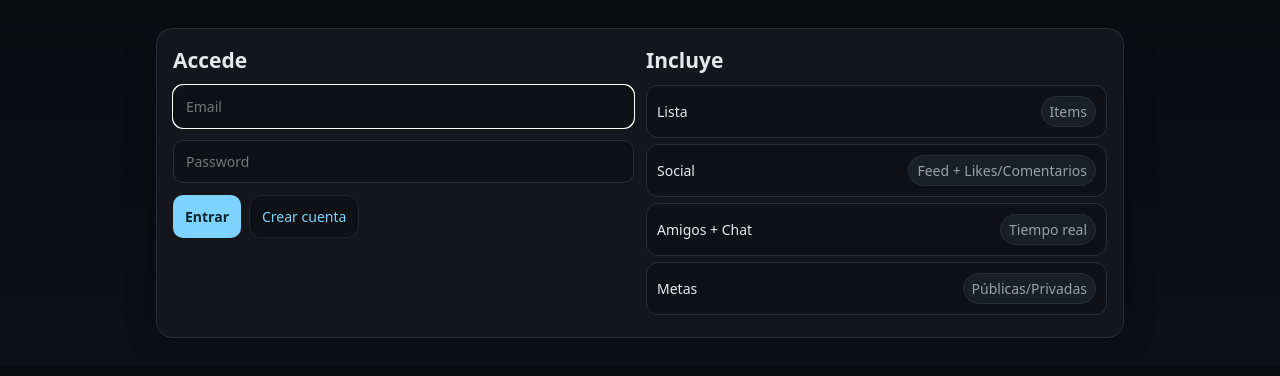
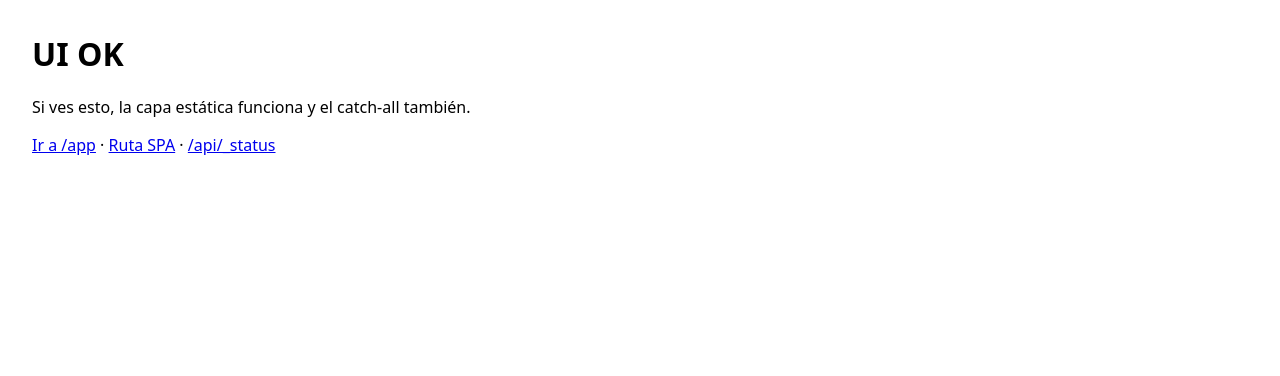
Before and after one commit to JoseVicente1988/Web, a website: page public/ui/index.html in a window 1280 px wide. Drawn offline with Linux system fonts and the light colour scheme.

Commit message:
Refactor index.html for UI updates

```diff
--- a/public/ui/index.html
+++ b/public/ui/index.html
@@ -1,100 +1,14 @@
 <!doctype html>
-<html lang="es">
+<html>
   <head>
     <meta charset="utf-8" />
-    <title>GroFriends — Login</title>
-    <meta name="viewport" content="width=device-width,initial-scale=1" />
-    <style>
-      :root{--bg:#0b0c10;--card:#14161b;--ink:#e8e8ea;--muted:#9aa0a6;--acc:#7dd3fc;--acc2:#a78bfa;--ok:#86efac;--err:#fca5a5;--chip:#0f1116;}
-      *{box-sizing:border-box}
-      body{margin:0;background:linear-gradient(180deg,var(--bg) 0%,#0d1016 100%);color:var(--ink);font:14px/1.5 system-ui,Segoe UI,Roboto}
-      a{color:var(--acc);text-decoration:none}
-      input,button,textarea,select{font:inherit}
-      .app{max-width:1000px;margin:28px auto;padding:0 16px}
-      .card{background:var(--card);border:1px solid #2a2e36;border-radius:16px;padding:16px;box-shadow:0 6px 30px rgba(0,0,0,.25)}
-      .grid{display:grid;gap:12px}
-      .cols-2{grid-template-columns:1fr 1fr}
-      .list{list-style:none;margin:0;padding:0}
-      .item{display:flex;justify-content:space-between;align-items:center;padding:10px;border:1px solid #2a2e36;border-radius:12px;background:#0f1116;margin:6px 0}
-      .badge{padding:4px 8px;border-radius:999px;background:#1a1e27;border:1px solid #2a2e36;color:var(--muted)}
-      .muted{color:var(--muted)} .ok{color:var(--ok)} .err{color:var(--err)}
-      .tab{padding:10px 12px;border-radius:12px;border:1px solid #23252c;background:var(--chip);cursor:pointer;display:inline-block}
-      .btnrow{display:flex;gap:8px;flex-wrap:wrap}
-      input[type="email"],input[type="password"]{width:100%;padding:10px 12px;border-radius:10px;border:1px solid #2a2e36;background:#0f1116;color:var(--ink)}
-      button{padding:10px 12px;border:0;border-radius:10px;background:var(--acc);color:#082431;font-weight:700;cursor:pointer}
-    </style>
-    <script>
-      const UI_BASE = location.pathname.startsWith("/public/") ? "/public" : "";
-      function go(p){ location.href = UI_BASE + p; }
-      function fixLinks(){
-        document.querySelectorAll('a[data-ui]').forEach(a=>{
-          a.href = UI_BASE + a.getAttribute('data-ui');
-        });
-      }
-      document.addEventListener('DOMContentLoaded', fixLinks);
-    </script>
+    <title>UI</title>
+    <meta name="viewport" content="width=device-width, initial-scale=1" />
+    <style>body{font-family:system-ui,Arial;margin:2rem}</style>
   </head>
-  <body data-theme="pastel">
-    <div class="app">
-      <div class="card grid cols-2">
-        <div>
-          <h2 style="margin:0 0 8px">Accede</h2>
-          <form id="loginForm" class="grid" autocomplete="on">
-            <input id="email" type="email" placeholder="Email" required autofocus />
-            <input id="password" type="password" placeholder="Password" required minlength="8" />
-            <div class="btnrow">
-              <button type="submit">Entrar</button>
-              <a class="tab" data-ui="/ui/register" href="/ui/register">Crear cuenta</a>
-            </div>
-          </form>
-          <div id="msg" class="muted" style="min-height:20px"></div>
-        </div>
-        <div>
-          <h2 style="margin:0 0 8px">Incluye</h2>
-          <ul class="list">
-            <li class="item"><span>Lista</span><span class="badge">Items</span></li>
-            <li class="item"><span>Social</span><span class="badge">Feed + Likes/Comentarios</span></li>
-            <li class="item"><span>Amigos + Chat</span><span class="badge">Tiempo real</span></li>
-            <li class="item"><span>Metas</span><span class="badge">Públicas/Privadas</span></li>
-          </ul>
-        </div>
-      </div>
-    </div>
-
-    <script>
-      const $ = s => document.querySelector(s);
-      document.body.setAttribute("data-theme","pastel");
-
-      $("#loginForm").addEventListener("submit", async (e)=>{
-        e.preventDefault();
-        $("#msg").textContent = "Autenticando…";
-        try{
-          const r = await fetch("/auth/login", {
-            method:"POST",
-            headers:{"Content-Type":"application/json"},
-            body: JSON.stringify({
-              email: $("#email").value.trim().toLowerCase(),
-              password: $("#password").value
-            })
-          });
-
-          const ct = r.headers.get("content-type") || "";
-          if (!ct.includes("application/json")) {
-            const txt = await r.text().catch(()=> "");
-            throw new Error(txt || `Respuesta no JSON (HTTP ${r.status})`);
-          }
-
-          const j = await r.json();
-          if(!j.ok){
-            $("#msg").innerHTML = '<span class="err">'+(j.error||'Error')+'</span>';
-            return;
-          }
-          localStorage.setItem("token", j.token);
-          go("/app");
-        }catch(err){
-          $("#msg").innerHTML = '<span class="err">'+(err.message||'Error desconocido')+'</span>';
-        }
-      });
-    </script>
+  <body>
+    <h1>UI OK</h1>
+    <p>Si ves esto, la capa estática funciona y el catch-all también.</p>
+    <p><a href="/app">Ir a /app</a> · <a href="/cualquier/ruta">Ruta SPA</a> · <a href="/api/_status">/api/_status</a></p>
   </body>
 </html>
```
